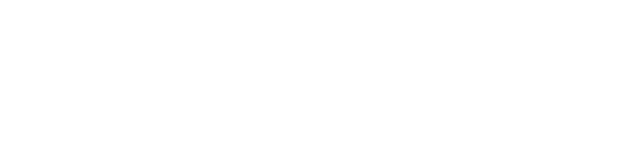
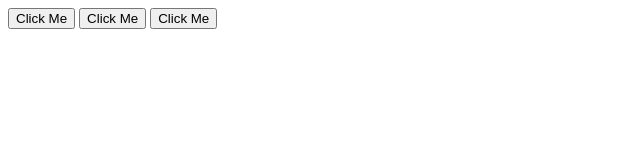
Before and after one commit to Hvbert1/rock-paper-scissors, a plain HTML site: page index.html in a window 1280 px wide. Shown: the whole page, without its empty margins (0-640 px from the left). Drawn offline with Linux system fonts and the light colour scheme.

Commit message:
create button

```diff
--- a/index.html
+++ b/index.html
@@ -5,8 +5,13 @@
     <meta http-equiv="X-UA-Compatible" content="IE=edge">
     <meta name="viewport" content="width=device-width, initial-scale=1.0">
     <title>rockpaperscissors</title>
+    <script src="rps.js" defer></script>
 </head>
 <body>
-    <script src="rps.js"></script>
+    <div id="container">
+        <button id="1">Click Me</button>
+        <button id="2">Click Me</button>
+        <button id="3">Click Me</button>
+    </div>
 </body>
 </html>
--- a/rps.js
+++ b/rps.js
@@ -5,6 +5,14 @@ function getComputerChoice() {
     const computerOption = ["rock", "paper", "scissors"];
     return computerOption[Math.floor(Math.random() * computerOption.length)];
 }
+
+const buttons = document.querySelectorAll('button');
+
+buttons.forEach((button) => {
+    button.addEventListener('click', () => {
+    alert(button.id)
+  });
+});
 
 function playRound() {
     let choice = prompt("Rock, paper or scissors?")
```
